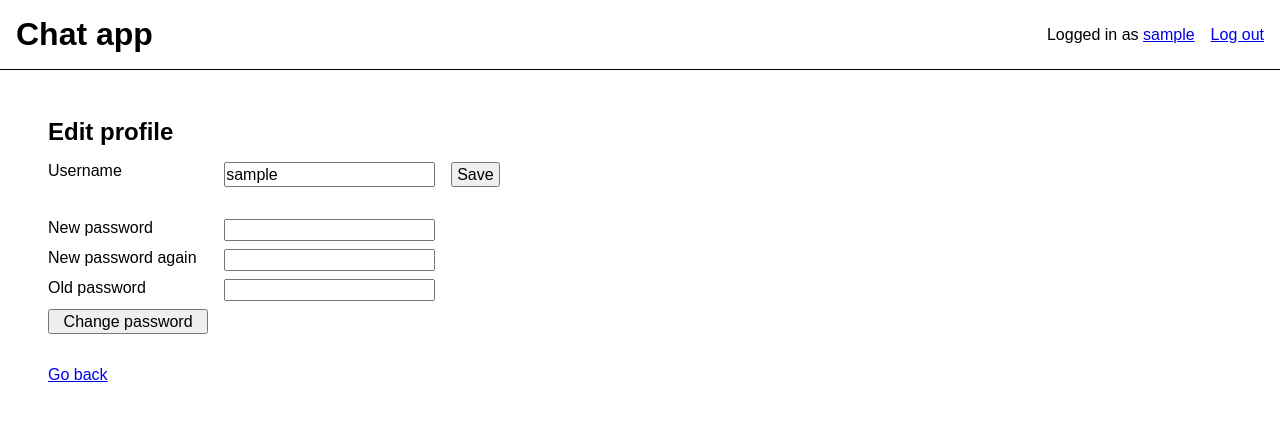
After one commit to mkankaan/csbproject, a Flask app: page /edit_profile/1 in a window 1280 px wide. The commit adds this page. Shown: the top 421 px of the page. Run offline with Flask 3, Linux system fonts and the light colour scheme; the visitor is signed in with stand-in values (Sample User, id 1); data comes from the database, SQL or seed files in the repository.

Commit message:
Add ability to change username

```diff
--- a/app.py
+++ b/app.py
@@ -175,3 +175,32 @@ def leave_room():
         members.remove_member(user_id, room_id)
         print("left room")
         return redirect("/user/" + str(user_id))
+
+
+@app.route("/edit_profile/<int:user_id>", methods=["GET"])
+def edit_profile(user_id):
+    if request.method == "GET":
+        user = users.get_user(user_id)
+
+        if not user:
+            abort(404)
+
+        return render_template("edit_profile.html", user=user, username_error="", password_error="")
+
+
+@app.route("/change_username", methods=["POST"])
+def change_username():
+    if request.method == "POST":
+        user_id = session["user_id"]
+        user = users.get_user(user_id)
+        new_username = request.form["new_username"]
+
+    try:
+        users.change_username(user_id, new_username)
+        user = users.get_user(user_id)
+        session["username"] = new_username
+        return render_template("edit_profile.html", user=user, username_error="", password_error="")
+
+    except sqlite3.IntegrityError:
+        print("username taken")
+        return render_template("edit_profile.html", user=user, username_error="Username already taken", password_error="")
--- a/static/main.css
+++ b/static/main.css
@@ -46,6 +46,14 @@ form {
     display: grid;
     gap: .5rem 1rem;
     grid-template-columns: auto auto;
+}
+
+form.edit-profile label {
+    min-width: 18ch;
+}
+
+form.change-username {
+    grid-template-columns: auto auto auto;
 }
 
 form.add-member {
--- /dev/null
+++ b/templates/edit_profile.html
@@ -0,0 +1,30 @@
+{% extends "layout.html" %} {% block title %}My profile{% endblock %} {% block content %}
+<section>
+    <h2>Edit profile</h2>
+
+    <form class="edit-profile change-username" action="/change_username" method="post">
+    <label for="new_username">Username</label>
+    <input type="text" name="new_username" value="{{ user.username }}" />
+    <input type="submit" value="Save" />
+    </form>
+    <span>{{ username_error }}</span>
+</section>
+
+<section>
+    <form class="edit-profile" action="/edit_profile" method="post">
+    <label for="new_username">New password</label>
+    <input type="text" name="new_password" />
+    <label for="new_username">New password again</label>
+    <input type="text" name="new_password2" />
+    <label for="new_username">Old password</label>
+    <input type="text" name="old_password" />
+    <input type="submit" value="Change password" />
+  </form>
+    <span>{{ password_error }}</span>
+</section>
+
+<a href="/user/{{ user.id }}">Go back</a>
+
+</section>
+
+{% endblock %}
--- a/templates/user.html
+++ b/templates/user.html
@@ -5,7 +5,7 @@
     <p>{{ user.username }}</p>
     <p>User id: {{ user.id }}</p>
     <br/>
-    <a href="/edit_profile"><button>Edit profile</button></a>
+    <a href="/edit_profile/{{ user.id }}"><button>Edit profile</button></a>
 </section>
 
 <section>
--- a/users.py
+++ b/users.py
@@ -34,3 +34,8 @@ def check_password_matches(username, password):
             return user_id
 
     return None
+
+
+def change_username(user_id, new_username):
+    sql = f"UPDATE users SET username = '{new_username}' WHERE id = '{user_id}'"
+    db.execute(sql, [new_username, user_id])
```
Also changed, not shown: csrf.html (added, +12 -0 lines).
